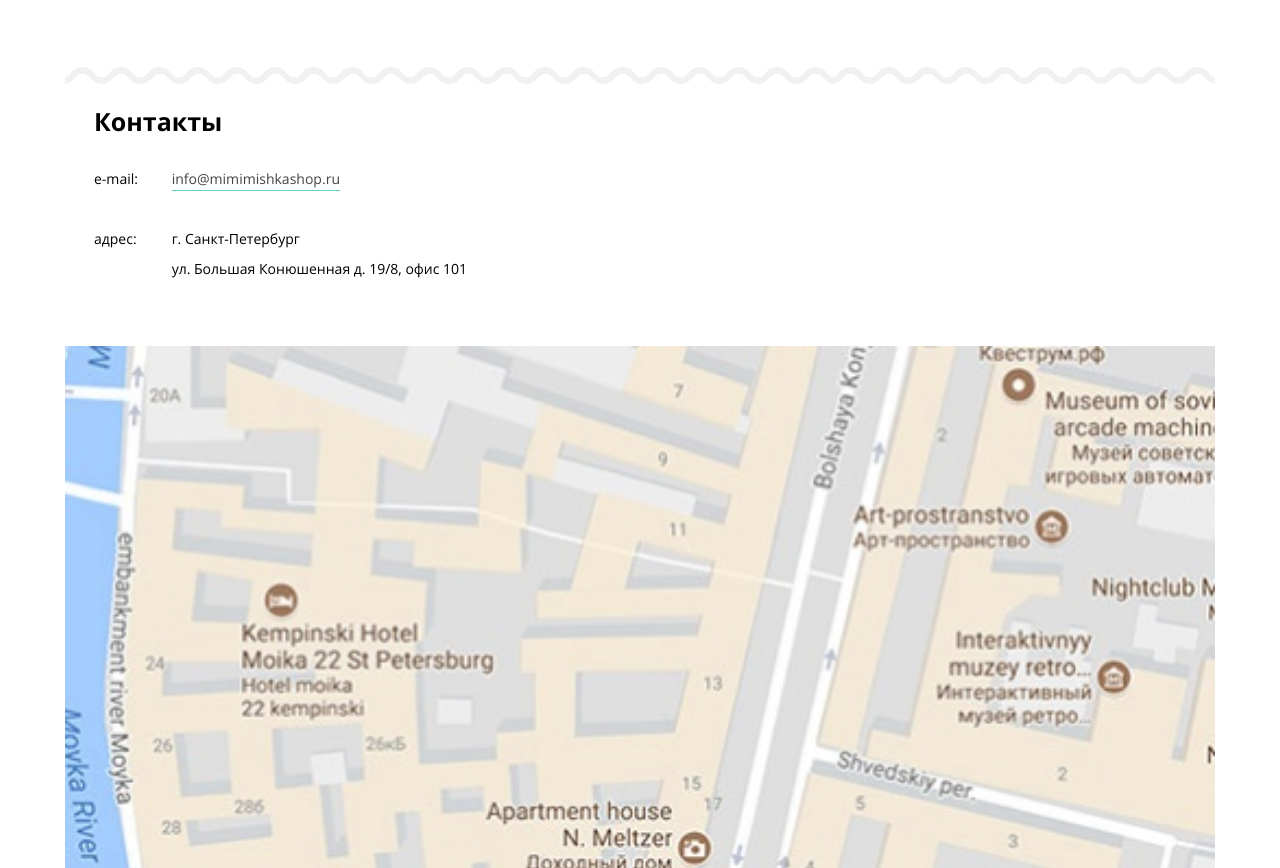
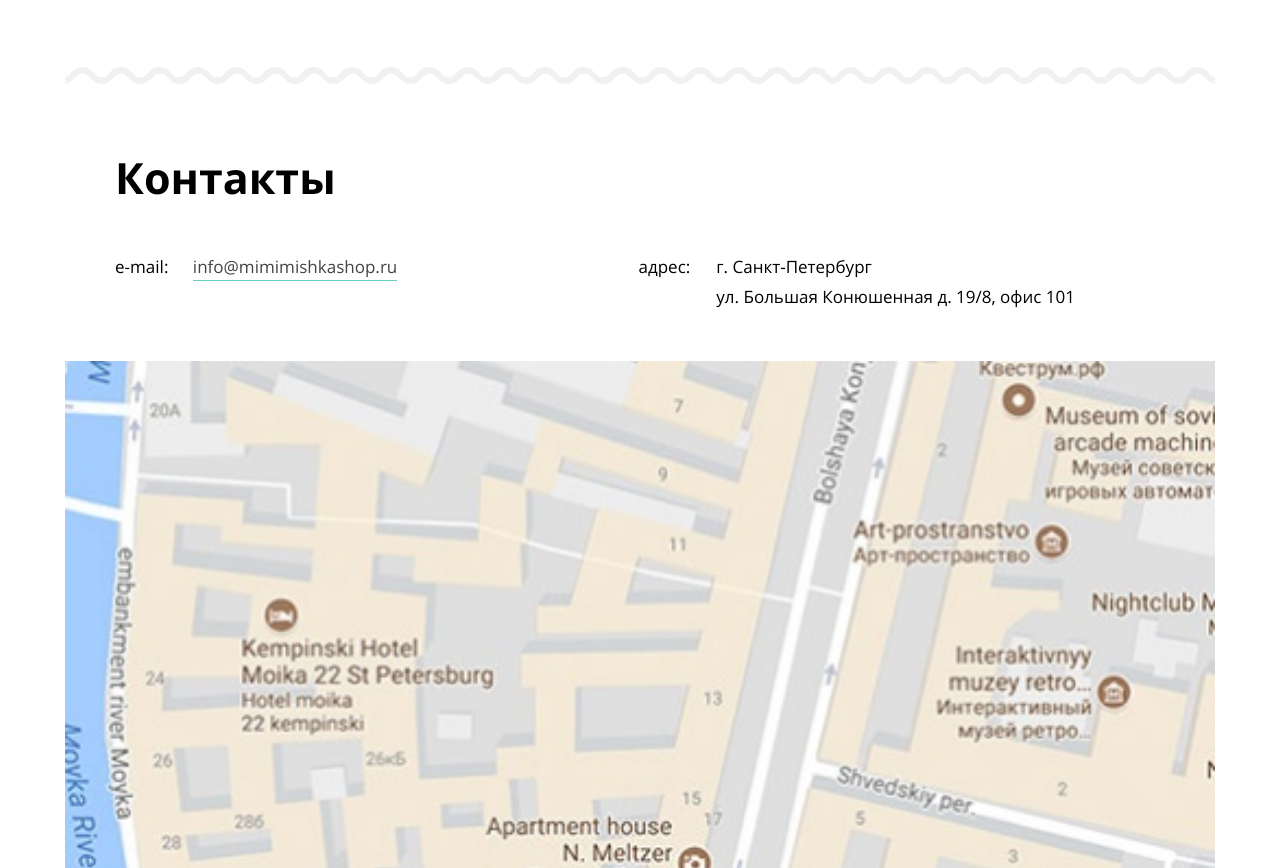
Before and after one commit to htmlacademy-adaptive/2075847-mishka-27, a plain HTML site: page source/index.html in a window 1280 px wide. Shown: the part 2884-3752 px from the top of the page. Drawn offline with nearby package versions, Linux system fonts and the light colour scheme; files that its build step writes are made by us from their sources.

Commit message:
Сделал блок с контактиами на планшет

```diff
--- a/source/index.html
+++ b/source/index.html
@@ -182,12 +182,18 @@
     <section class="contacts">
       <div class="contacts__wrapper">
         <h2 class="contacts__title">Контакты</h2>
-        <address class="contacts__email">
-          <span>e-mail: </span>
-          <a class="contacts__link" href="mailto:info@mimimishkashop.ru">info@mimimishkashop.ru</a>
-        </address>
-        <address class="contacts__address"><span>адрес:</span>г. Санкт-Петербург <br>ул. Большая Конюшенная д. 19/8, офис 101
-        </address>
+        <svg class="contacts__icon" width="47" height="81">
+          <use href="img/icon/sprite.svg#flag"></use>
+        </svg>
+        <div class="contacts__wrapper-address">
+          <address class="contacts__email">
+            <span>e-mail: </span>
+            <a class="contacts__link" href="mailto:info@mimimishkashop.ru">info@mimimishkashop.ru</a>
+          </address>
+          <address class="contacts__address">
+            <span>адрес:</span>г. Санкт-Петербург <br>ул. Большая Конюшенная д. 19/8, офис 101
+          </address>
+        </div>
       </div>
       <div class="contacts__wrapper-map">
         <svg class="contacts__map-icon" width="67" height="101">
--- a/source/less/blocks/contacts.less
+++ b/source/less/blocks/contacts.less
@@ -1,5 +1,10 @@
 .contacts__wrapper {
   padding: 38px 30px 62px 29px;
+
+  @media (min-width: @tablet-width) {
+    padding: 85px 30px 49px 50px;
+    position: relative;
+  }
 }
 
 .contacts__title {
@@ -7,6 +12,31 @@
   font-size: 25px;
   line-height: 30px;
   margin: 0 0 28px 0;
+
+  @media (min-width: @tablet-width) {
+    font-size: 43px;
+    line-height: 50px;
+    margin: 0 0 49px 0;
+  }
+}
+
+.contacts__icon {
+  display: none;
+
+  @media (min-width: @tablet-width) {
+    display: block;
+    position: absolute;
+    right: 53px;
+    top: 62px;
+  }
+}
+
+.contacts__wrapper-address {
+  @media (min-width: @tablet-width) {
+    column-count: 2;
+    padding-right: 45px;
+    column-gap: 22px;
+  }
 }
 
 .contacts__email {
@@ -14,10 +44,18 @@
   line-height: 30px;
   font-style: normal;
   margin-bottom: 30px;
+
+  @media (min-width: @tablet-width) {
+    font-size: 17px;
+  }
 }
 
 .contacts__email span {
-  padding-right: 30px
+  padding-right: 30px;
+
+  @media (min-width: @tablet-width) {
+    padding-right: 20px;
+  }
 }
 
 .contacts__link {
@@ -57,10 +95,18 @@
   line-height: 30px;
   font-style: normal;
   display: flex;
+
+  @media (min-width: @tablet-width) {
+    font-size: 17px;
+  }
 }
 
 .contacts__address span {
-  padding-right: 35px
+  padding-right: 35px;
+
+  @media (min-width: @tablet-width) {
+    padding-right: 26px;
+  }
 }
 
 .contacts__wrapper-map {
```
Also changed, not shown: source/img/icon/sprite.svg.
